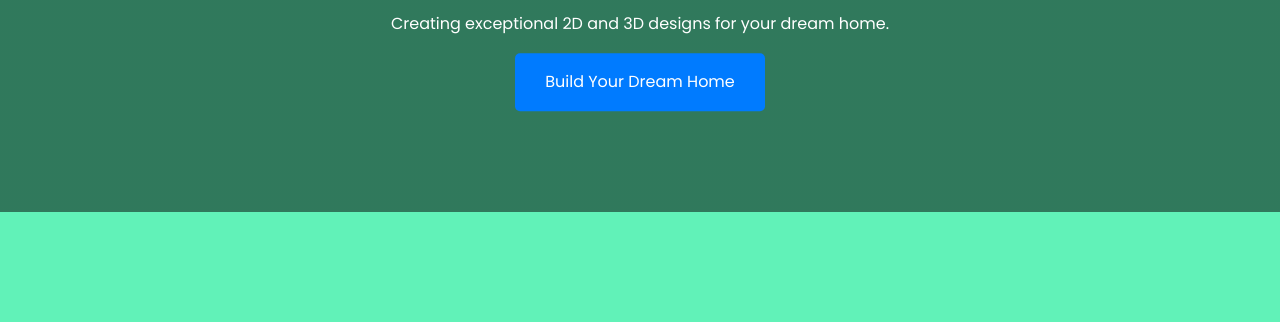
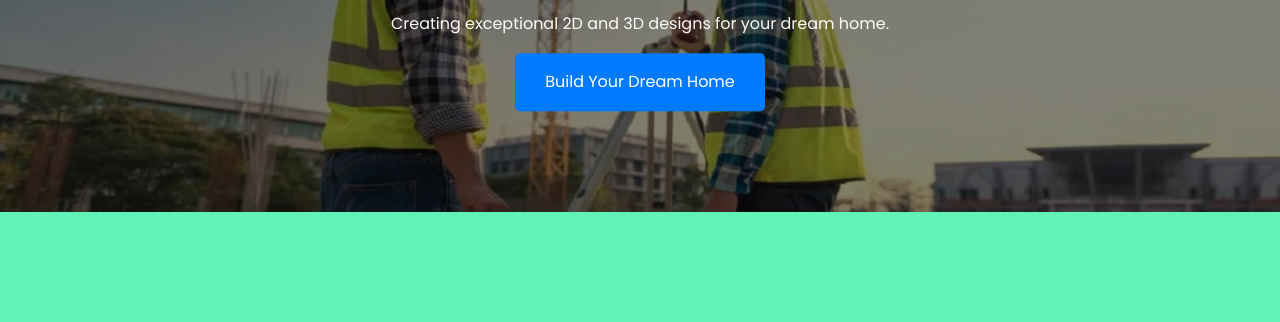
Before and after one commit to Wearing-wind/Saptakoshi-consultancy, a plain HTML site: page index.html in a window 1280 px wide. Shown: the part 188-510 px from the top of the page. Drawn offline with Linux system fonts and the light colour scheme.

Commit message:
Update style.css

```diff
--- a/style.css
+++ b/style.css
@@ -9,10 +9,10 @@ body {
 
 /* Header & Nav */
 header {
-    background: linear-gradient(rgba(0, 0, 0, 0.5), rgba(0, 0, 0, 0.5)), url("Site plan.jpg"); /* Replace with your image */
+    background: linear-gradient(rgba(0, 0, 0, 0.5), rgba(0, 0, 0, 0.5)), url("Site\ plan.webp"); /* Replace with your image */
     background-size: cover;
     background-position: center;
-    color: white;
+    color: #fffffff6;
     padding: 200px 0;
     position: relative;
     overflow: hidden;
```
